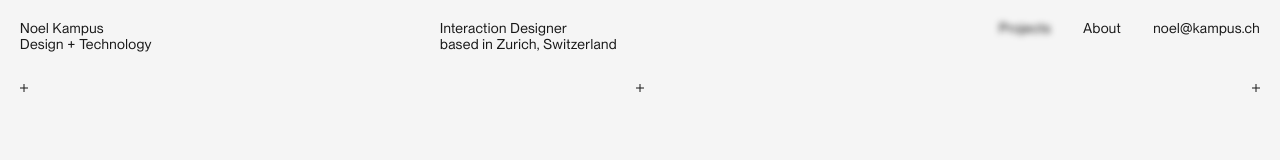
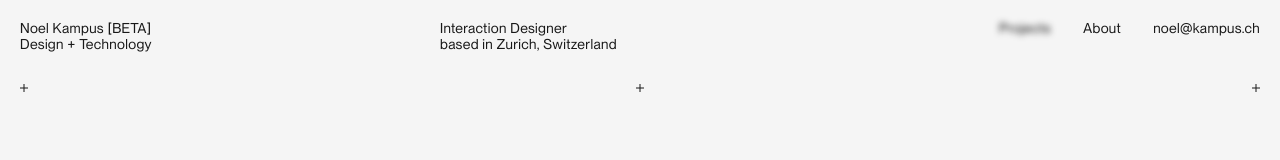
Before and after one commit to noelkampus/portfolio-mini, a Vue app: page / in a window 1280 px wide. Shown: the top 160 px of the page. Built offline with nearby package versions, Linux system fonts and the light colour scheme.

Commit message:
feat: beta badge

```diff
--- a/src/components/NavigationMenu.vue
+++ b/src/components/NavigationMenu.vue
@@ -1,7 +1,7 @@
 <template>
   <div class="nav-wrapper">
     <div class="nav-wrapper__logo">
-      <router-link to="/" class="nav-text">Noel Kampus</router-link>
+      <router-link to="/" class="nav-text">Noel Kampus [BETA]</router-link>
       <span class="nav-text">Design + Technology</span>
     </div>
     <div class="nav-wrapper__info">
```
